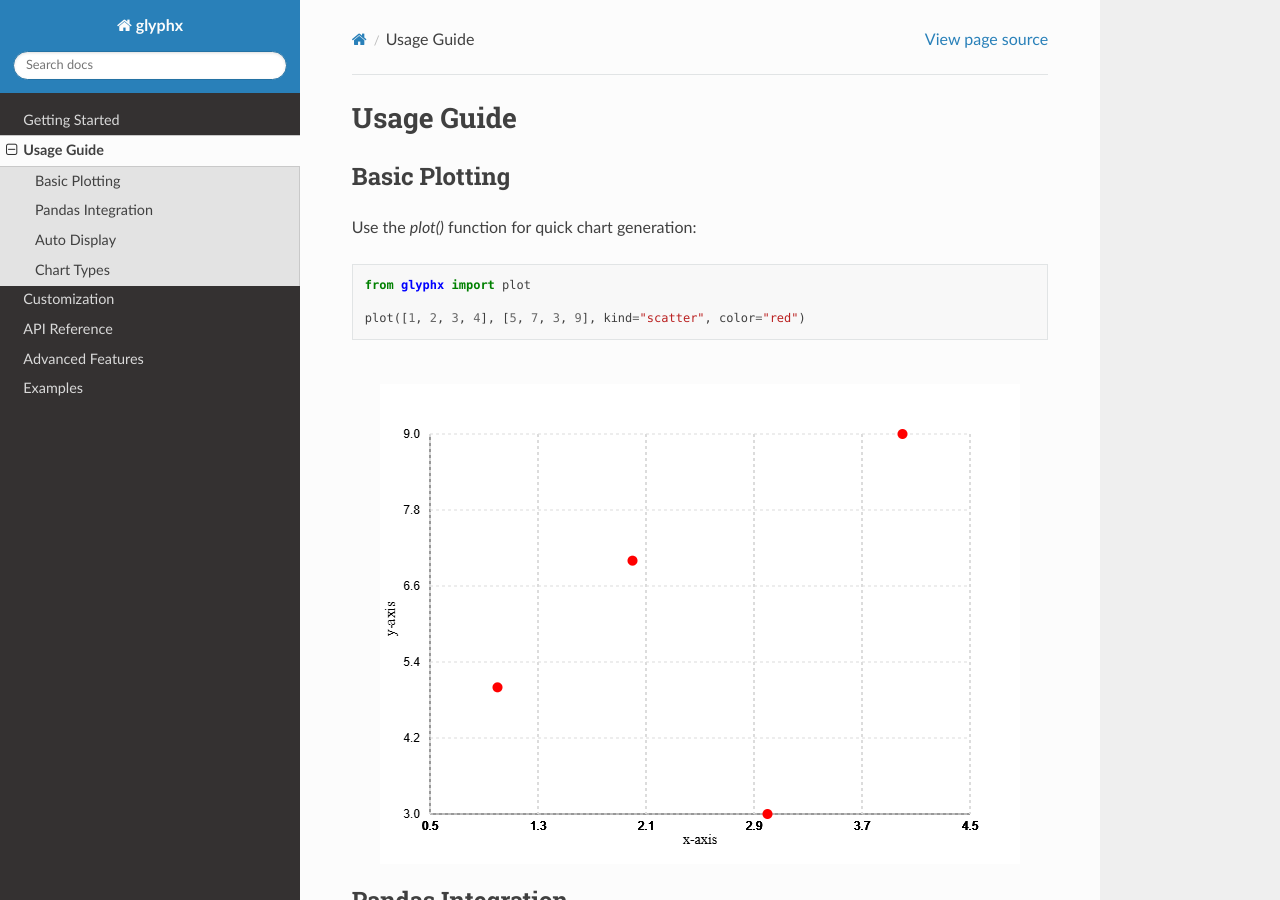
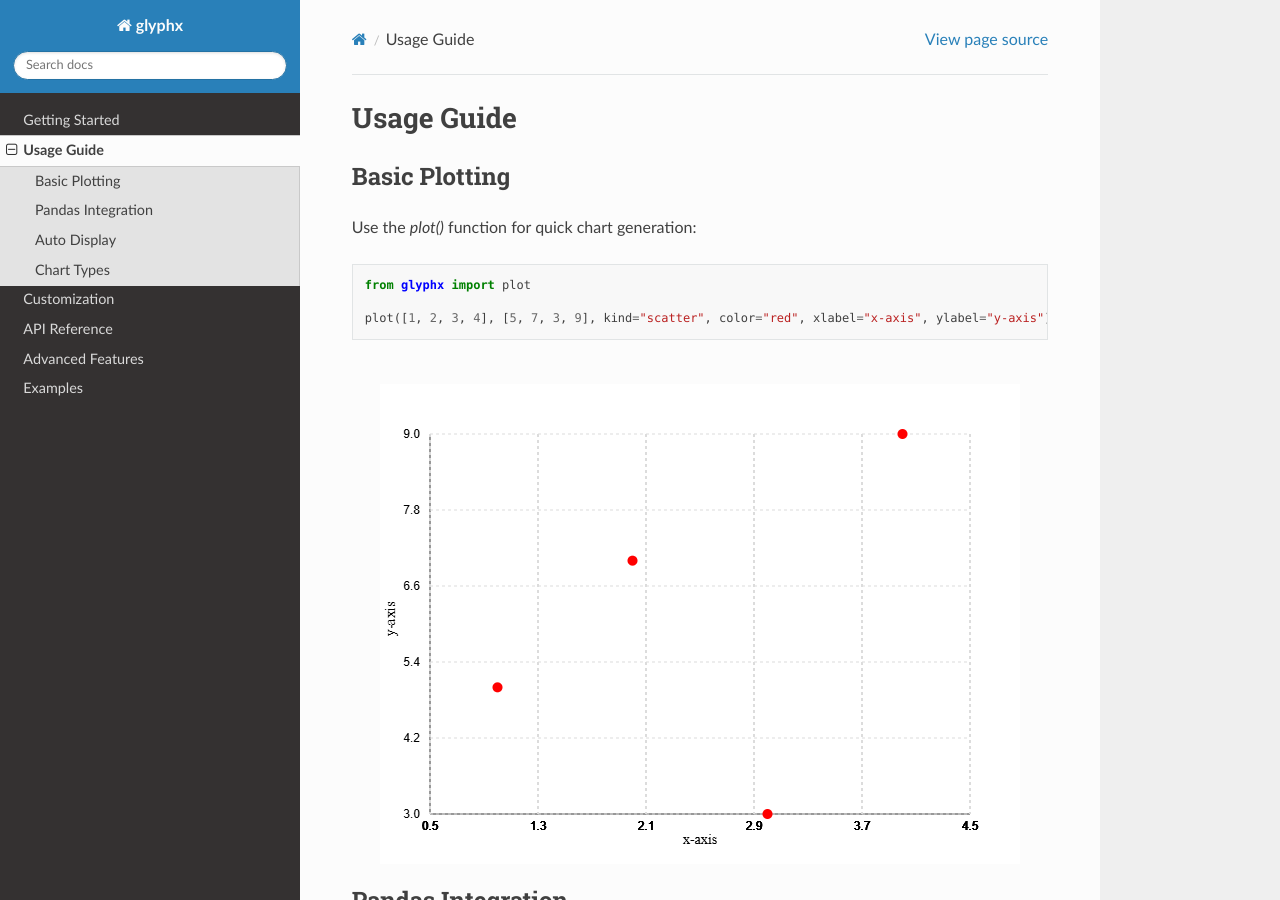
Before and after one commit to kjkoeller/glyphx, a Sphinx documentation site: the page built from docs/usage.rst, in a window 1280 px wide and 900 px high. Built offline with Sphinx 7.4.7 and the Read the Docs theme 3.1.0, drawn with Linux system fonts in a browser that asks for light colours.

Commit message:
Update Basic Plot Example

```diff
--- a/docs/usage.rst
+++ b/docs/usage.rst
@@ -10,7 +10,7 @@ Use the `plot()` function for quick chart generation:
 
     from glyphx import plot
 
-    plot([1, 2, 3, 4], [5, 7, 3, 9], kind="scatter", color="red")
+    plot([1, 2, 3, 4], [5, 7, 3, 9], kind="scatter", color="red", xlabel="x-axis", ylabel="y-axis")
 
 .. image:: examples/basic_plotting.png
    :alt: Basic Plot
```
